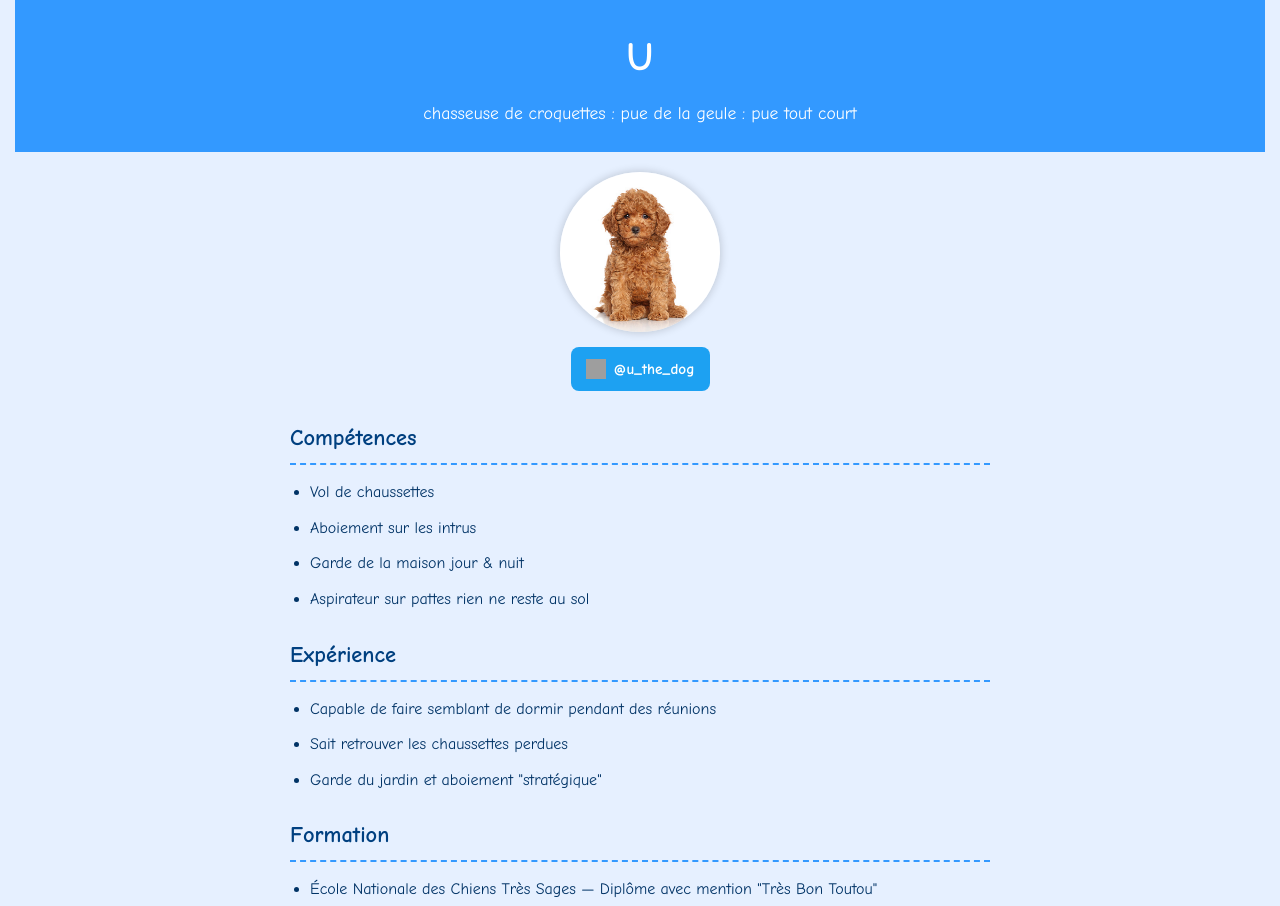
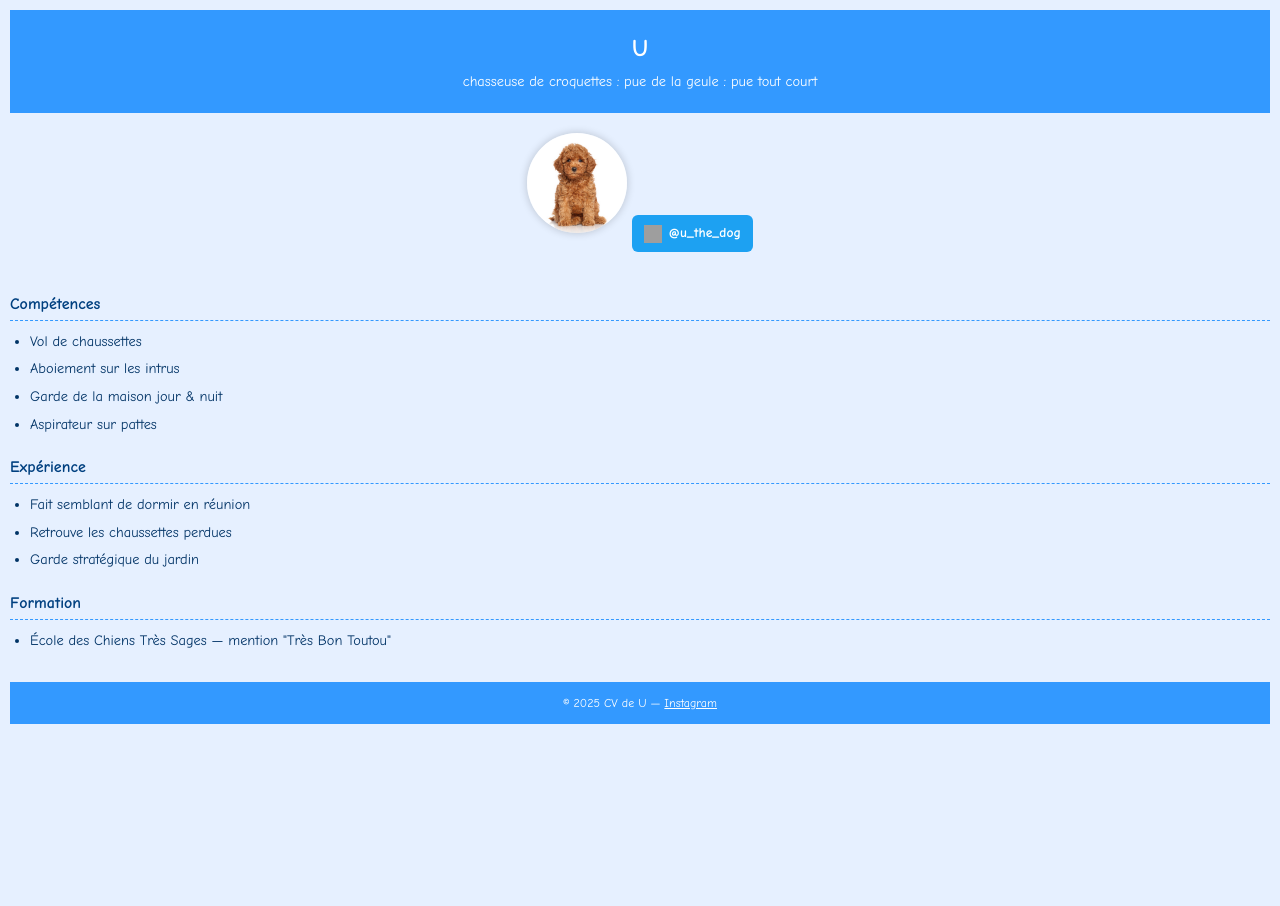
Before and after one commit to xansa676/uthedog, a plain HTML site: page uthedog.html in a window 1280 px wide. Shown: the top 906 px of the page. After the commit the page ends 800 px from the top, so only its background shows below. Drawn offline with Linux system fonts and the light colour scheme; grey boxes are pictures that could not be loaded.

Commit message:
Update uthedog.html

```diff
--- a/uthedog.html
+++ b/uthedog.html
@@ -3,8 +3,6 @@
 <head>
   <meta charset="UTF-8">
   <meta name="viewport" content="width=device-width, initial-scale=1.0">
-  <meta name="HandheldFriendly" content="true">
-  <meta name="MobileOptimized" content="320">
   <title>CV de U</title>
   <style>
     * {
@@ -17,158 +15,87 @@
       font-family: 'Comic Sans MS', cursive, sans-serif;
       background-color: #e6f0ff;
       color: #003366;
-      line-height: 1.6;
-      padding: 0 15px;
+      line-height: 1.5;
+      padding: 10px;
+      text-align: center;
     }
 
     header {
       background-color: #3399ff;
-      text-align: center;
-      padding: 25px 15px;
+      padding: 20px 10px;
       color: white;
     }
 
     header h1 {
-      font-size: 2em;
-      margin-bottom: 10px;
+      font-size: 1.5em;
+      margin-bottom: 5px;
     }
 
     header p {
-      font-size: 1em;
-    }
-
-    .container {
-      max-width: 700px;
-      margin: auto;
-      padding: 20px 0;
-    }
-
-    .photo-container {
-      display: flex;
-      flex-direction: column;
-      align-items: center;
-      gap: 15px;
-      margin-bottom: 30px;
+      font-size: 0.9em;
     }
 
     .photo {
-      width: 120px;
-      height: 120px;
+      width: 100px;
+      height: 100px;
       object-fit: cover;
       border-radius: 50%;
-      box-shadow: 0 0 10px rgba(0,0,0,0.2);
+      margin: 20px auto 10px;
+      box-shadow: 0 0 8px rgba(0,0,0,0.2);
     }
 
     .insta-link {
       display: inline-flex;
       align-items: center;
       background-color: #1da1f2;
-      padding: 10px 15px;
-      border-radius: 8px;
+      padding: 8px 12px;
+      border-radius: 6px;
       color: white;
       text-decoration: none;
+      font-size: 0.85em;
       font-weight: bold;
-      transition: background-color 0.3s;
-      font-size: 0.95em;
-    }
-
-    .insta-link:hover {
-      background-color: #0077cc;
+      margin-bottom: 20px;
     }
 
     .insta-icon {
-      width: 20px;
-      height: 20px;
-      margin-right: 8px;
+      width: 18px;
+      height: 18px;
+      margin-right: 6px;
     }
 
     section {
-      margin-bottom: 25px;
+      margin: 20px 0;
+      text-align: left;
     }
 
     h2 {
+      font-size: 1em;
       color: #004080;
-      border-bottom: 2px dashed #3399ff;
-      font-size: 1.2em;
-      padding-bottom: 6px;
-      margin-bottom: 15px;
+      border-bottom: 1px dashed #3399ff;
+      padding-bottom: 4px;
+      margin-bottom: 10px;
     }
 
     ul {
+      font-size: 0.9em;
       padding-left: 20px;
-      font-size: 0.95em;
     }
 
     ul li {
-      margin-bottom: 10px;
+      margin-bottom: 6px;
     }
 
     footer {
       background-color: #3399ff;
-      text-align: center;
-      padding: 15px 10px;
-      font-size: 0.85em;
       color: white;
-      margin-top: 40px;
+      font-size: 0.75em;
+      padding: 12px 10px;
+      margin-top: 30px;
     }
 
     footer a {
       color: white;
       text-decoration: underline;
-    }
-
-    /* Styles pour grands écrans */
-    @media (min-width: 768px) {
-      header h1 {
-        font-size: 2.5em;
-      }
-      header p {
-        font-size: 1.1em;
-      }
-      .photo {
-        width: 160px;
-        height: 160px;
-      }
-      h2 {
-        font-size: 1.4em;
-      }
-      ul {
-        font-size: 1em;
-      }
-    }
-
-    /* Styles pour petits écrans */
-    @media (max-width: 480px) {
-      header h1 {
-        font-size: 1.6em;
-      }
-
-      header p {
-        font-size: 0.9em;
-      }
-
-      .photo {
-        width: 100px;
-        height: 100px;
-      }
-
-      h2 {
-        font-size: 1.1em;
-      }
-
-      ul {
-        font-size: 0.9em;
-      }
-
-      .insta-link {
-        font-size: 0.85em;
-        padding: 8px 12px;
-      }
-
-      .insta-icon {
-        width: 16px;
-        height: 16px;
-      }
     }
   </style>
 </head>
@@ -179,41 +106,38 @@
   <p>chasseuse de croquettes : pue de la geule : pue tout court</p>
 </header>
 
-<div class="container">
-  <div class="photo-container">
-    <img class="photo" src="chien.png" alt="Photo de U">
-    <a href="https://www.instagram.com/u_the_dog?igsh=cW5lODNrcHB3a2pu" target="_blank" class="insta-link">
-      <img src="https://upload.wikimedia.org/wikipedia/commons/a/a5/Instagram_icon.png" alt="Instagram" class="insta-icon">
-      @u_the_dog
-    </a>
-  </div>
+<img class="photo" src="chien.png" alt="Photo de U">
 
-  <section>
-    <h2>Compétences</h2>
-    <ul>
-      <li>Vol de chaussettes</li>
-      <li>Aboiement sur les intrus</li>
-      <li>Garde de la maison jour & nuit</li>
-      <li>Aspirateur sur pattes rien ne reste au sol</li>
-    </ul>
-  </section>
+<a href="https://www.instagram.com/u_the_dog?igsh=cW5lODNrcHB3a2pu" target="_blank" class="insta-link">
+  <img src="https://upload.wikimedia.org/wikipedia/commons/a/a5/Instagram_icon.png" alt="Instagram" class="insta-icon">
+  @u_the_dog
+</a>
 
-  <section>
-    <h2>Expérience</h2>
-    <ul>
-      <li>Capable de faire semblant de dormir pendant des réunions</li>
-      <li>Sait retrouver les chaussettes perdues</li>
-      <li>Garde du jardin et aboiement "stratégique"</li>
-    </ul>
-  </section>
+<section>
+  <h2>Compétences</h2>
+  <ul>
+    <li>Vol de chaussettes</li>
+    <li>Aboiement sur les intrus</li>
+    <li>Garde de la maison jour & nuit</li>
+    <li>Aspirateur sur pattes</li>
+  </ul>
+</section>
 
-  <section>
-    <h2>Formation</h2>
-    <ul>
-      <li>École Nationale des Chiens Très Sages — Diplôme avec mention "Très Bon Toutou"</li>
-    </ul>
-  </section>
-</div>
+<section>
+  <h2>Expérience</h2>
+  <ul>
+    <li>Fait semblant de dormir en réunion</li>
+    <li>Retrouve les chaussettes perdues</li>
+    <li>Garde stratégique du jardin</li>
+  </ul>
+</section>
+
+<section>
+  <h2>Formation</h2>
+  <ul>
+    <li>École des Chiens Très Sages — mention "Très Bon Toutou"</li>
+  </ul>
+</section>
 
 <footer>
   <p>© 2025 CV de U — <a href="https://www.instagram.com/u_the_dog?igsh=cW5lODNrcHB3a2pu" target="_blank">Instagram</a></p>
```
